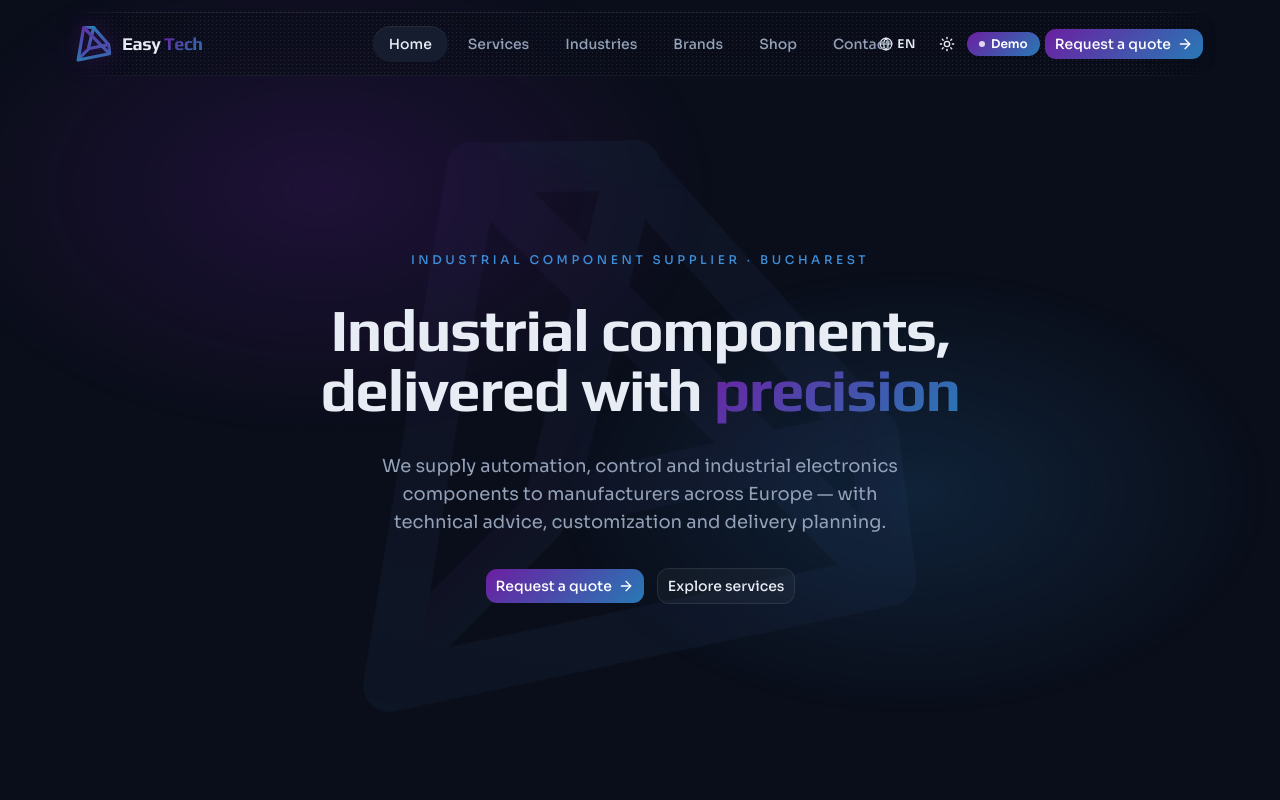
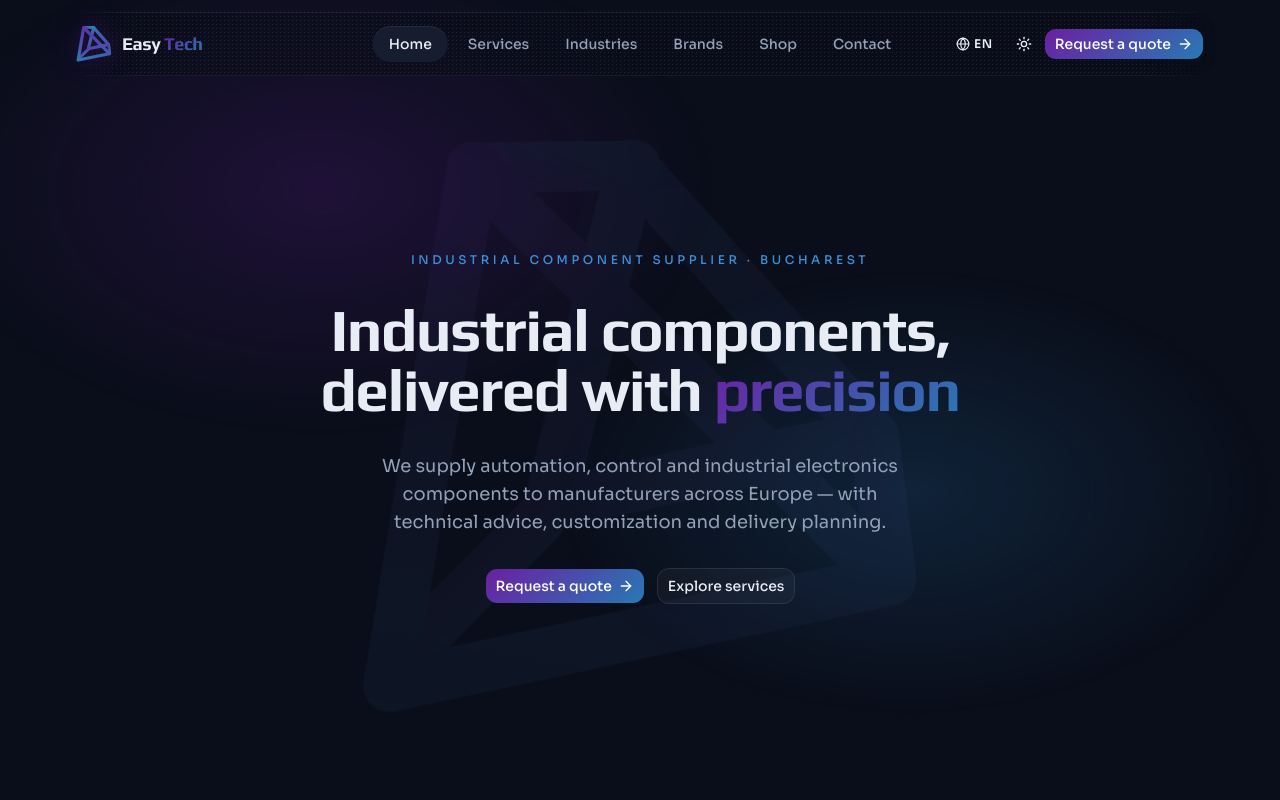
Before and after one commit to maximdm/costin_demo_website, a React (Vite) app: page / in a window 1280 px wide. Shown: the top 800 px of the page. Built offline with nearby package versions, Linux system fonts and the light colour scheme.

Commit message:
Remove Demo badge from navbar (revert)

```diff
--- a/src/components/layout/navbar.tsx
+++ b/src/components/layout/navbar.tsx
@@ -73,11 +73,6 @@ export function Navbar() {
           <LanguageSwitcher />
           <ThemeToggle />
 
-          <span className="hidden items-center gap-1.5 rounded-full bg-brand-gradient px-3 py-1 text-xs font-semibold text-white shadow-sm md:inline-flex">
-            <span className="size-1.5 rounded-full bg-white/80" />
-            {t('footer.demo')}
-          </span>
-
           <Magnetic className="hidden lg:inline-flex">
             <Button
               asChild
```
